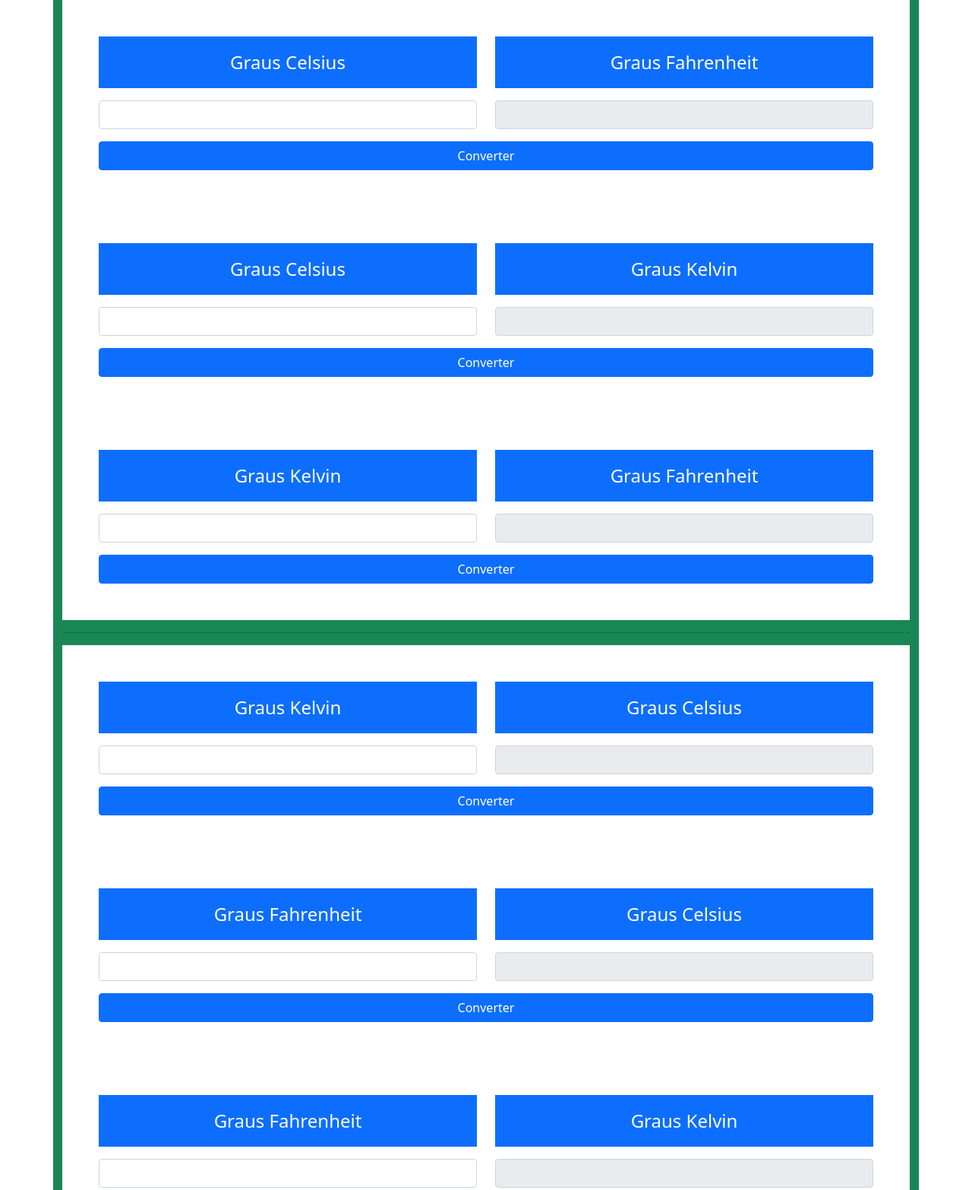
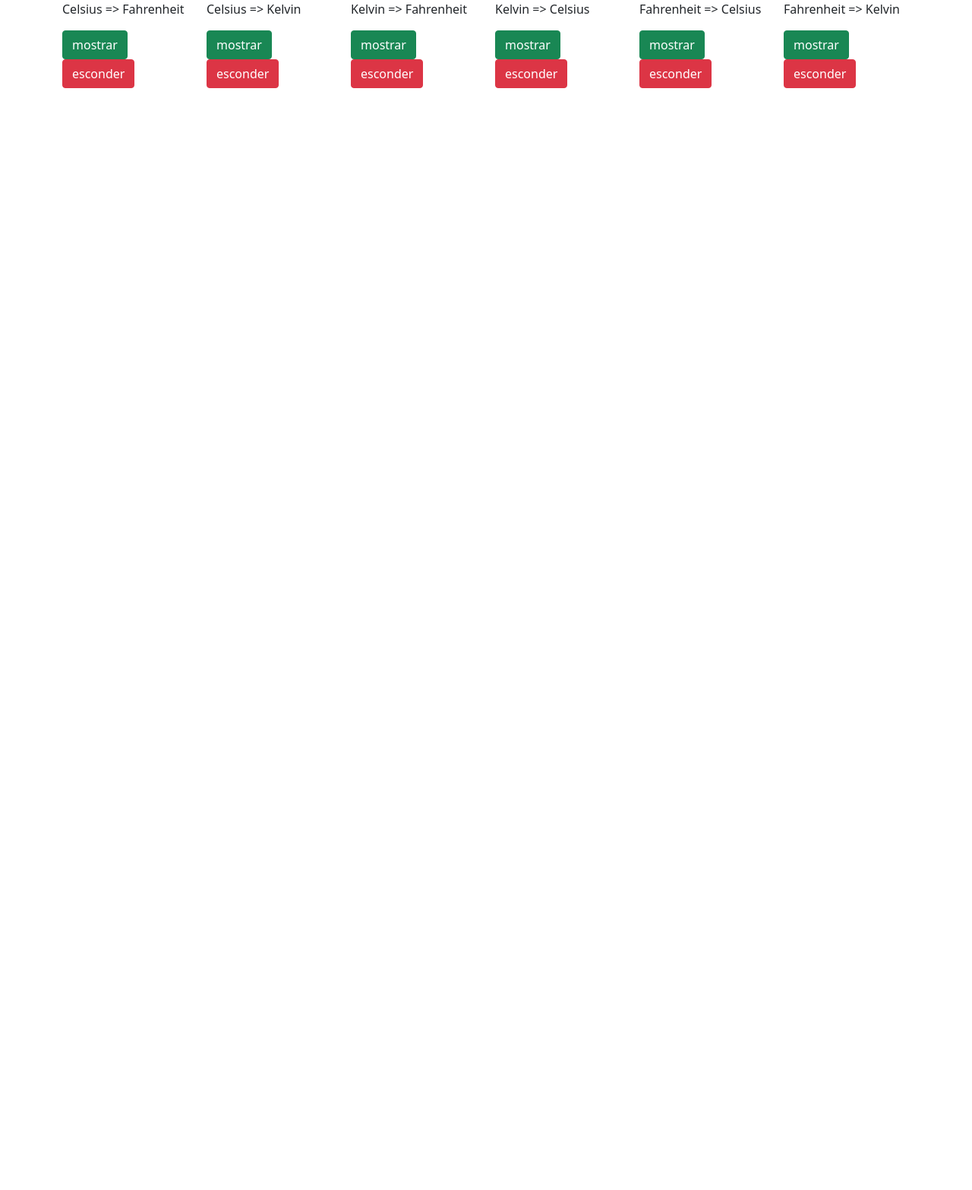
Before and after one commit to WerbssonSaymon/javascript-sistema-multi-ferramentas, a website: page index.html in a window 1280 px wide. Shown: the top 1566 px of the page at 76% size. After the commit the page ends 800 px from the top, so only its background shows below. Drawn offline with nearby package versions, Linux system fonts and the light colour scheme.

Commit message:
adicionado evento jquery e barra de navegação

```diff
--- /dev/null
+++ b/eventos.js
@@ -0,0 +1,12 @@
+$(document).ready(function() {
+    // Esconde todas as divs
+    $("main > div").hide();
+});
+
+function exibeConversor(classe){
+    $('.'+classe).show();
+}
+
+function escondeConversor(classe){
+    $('.'+classe).hide();
+}
--- a/index.html
+++ b/index.html
@@ -6,117 +6,150 @@
     <title>Conversor de Graus</title>
     <link href="https://cdn.jsdelivr.net/npm/bootstrap@5.0.2/dist/css/bootstrap.min.css" rel="stylesheet" integrity="sha384-EVSTQN3/azprG1Anm3QDgpJLIm9Nao0Yz1ztcQTwFspd3yD65VohhpuuCOmLASjC" crossorigin="anonymous">
     <link rel="stylesheet" href="main.css">
+    <script src="https://code.jquery.com/jquery-3.7.0.js" integrity="sha256-JlqSTELeR4TLqP0OG9dxM7yDPqX1ox/HfgiSLBj8+kM=" crossorigin="anonymous"></script>
 </head>
 <body>
-    <!-- valores dos inputs são requeridos -->
+    <nav class="container">
+        <div class="row">
+            <div class="col">
+                <p>Celsius => Fahrenheit</p>
+                <button class="btn btn-success" onclick="exibeConversor('conversorUm')">mostrar</button>
+                <button class="btn btn-danger" onclick="escondeConversor('conversorUm')">esconder</button>
+            </div>
+            <div class="col">
+                <p>Celsius => Kelvin</p>
+                <button class="btn btn-success" onclick="exibeConversor('conversorDois')">mostrar</button>
+                <button class="btn btn-danger" onclick="escondeConversor('conversorDois')">esconder</button>
+            </div>
+            <div class="col">
+                <p>Kelvin => Fahrenheit</p>
+                <button class="btn btn-success" onclick="exibeConversor('conversorTres')">mostrar</button>
+                <button class="btn btn-danger" onclick="escondeConversor('conversorTres')">esconder</button>
+            </div>
+            <div class="col">
+                <p>Kelvin => Celsius</p>
+                <button class="btn btn-success" onclick="exibeConversor('conversorQuatro')">mostrar</button>
+                <button class="btn btn-danger" onclick="escondeConversor('conversorQuatro')">esconder</button>
+            </div>
+            <div class="col">
+                <p>Fahrenheit => Celsius</p>
+                <button class="btn btn-success" onclick="exibeConversor('conversorCinco')">mostrar</button>
+                <button class="btn btn-danger" onclick="escondeConversor('conversorCinco')">esconder</button>
+            </div>
+            <div class="col">
+                <p>Fahrenheit => Kelvin</p>
+                <button class="btn btn-success" onclick="exibeConversor('conversorSeis')">mostrar</button>
+                <button class="btn btn-danger" onclick="escondeConversor('conversorSeis')">esconder</button>
+            </div>
+        </div>
+    </nav>
     <main class="container bg-success">
-        <div class="bg-white p-5" class="divContainer">
-            <form>
-                <div class="row">
-                    <div class="col">
-                      <label class="bg-primary">Graus Celsius</label>
-                      <input type="number" class="form-control" id="campoCelsius" required>
+        <div class="bg-white p-5 divContainer conversorUm">
+            <form class="conversorUm">
+                <div class="row conversorUm">
+                    <div class="col conversorUm">
+                      <label class="bg-primary conversorUm">Graus Celsius</label>
+                      <input type="number" class="form-control conversorUm" id="campoCelsius" required>
                     </div>
-                    <div class="col">
-                      <label class="bg-primary">Graus Fahrenheit</label>
-                      <input type="number" class="form-control" id="resultadoCelFah" readonly>
+                    <div class="col conversorUm">
+                      <label class="bg-primary conversorUm">Graus Fahrenheit</label>
+                      <input type="number" class="form-control conversorUm" id="resultadoCelFah" readonly>
                     </div>
                 </div>
-                <div class="d-grid gap-2 mt-3">
-                    <button class="btn btn-primary" type="button" onclick="celsiusFahrenheit()">Converter</button>
+                <div class="d-grid gap-2 mt-3 conversorUm">
+                    <button class="btn btn-primary conversorUm" type="button" onclick="celsiusFahrenheit()">Converter</button>
                 </div>
             </form>
         </div>
-        <div class="bg-white p-5" class="divContainer">
-            <form>
-                <div class="row">
-                    <div class="col">
-                      <label class="bg-primary">Graus Celsius</label>
-                      <input type="number" class="form-control" id="campoCelsius2" required>
+        <div class="bg-white p-5 divContainer conversorDois">
+            <form class="conversorDois">
+                <div class="row conversorDois">
+                    <div class="col conversorDois">
+                      <label class="bg-primary conversorDois">Graus Celsius</label>
+                      <input type="number" class="form-control conversorDois" id="campoCelsius2" required>
                     </div>
-                    <div class="col">
-                      <label class="bg-primary">Graus Kelvin</label>
-                      <input type="number" class="form-control" id="resultadoCelKel" readonly>
+                    <div class="col conversorDois">
+                      <label class="bg-primary conversorDois">Graus Kelvin</label>
+                      <input type="number" class="form-control conversorDois" id="resultadoCelKel" readonly>
                     </div>
                 </div>
-                <div class="d-grid gap-2 mt-3">
-                    <button class="btn btn-primary" type="button" onclick="celsiusKelvin()">Converter</button>
+                <div class="d-grid gap-2 mt-3 conversorDois">
+                    <button class="btn btn-primary conversorDois" type="button" onclick="celsiusKelvin()">Converter</button>
                 </div>
             </form>
         </div>
-        <div class="bg-white p-5" class="divContainer">
-            <form>
-                <div class="row">
-                    <div class="col">
-                      <label class="bg-primary">Graus Kelvin</label>
-                      <input type="number" class="form-control" id="campoKelvin" required>
+        <div class="bg-white p-5 divContainer conversorTres">
+            <form class="conversorTres">
+                <div class="row conversorTres">
+                    <div class="col conversorTres">
+                      <label class="bg-primary conversorTres">Graus Kelvin</label>
+                      <input type="number" class="form-control conversorTres" id="campoKelvin" required>
                     </div>
-                    <div class="col">
-                      <label class="bg-primary">Graus Fahrenheit</label>
-                      <input type="number" class="form-control" id="resultadoKelFah" readonly>
+                    <div class="col conversorTres">
+                      <label class="bg-primary conversorTres">Graus Fahrenheit</label>
+                      <input type="number" class="form-control conversorTres" id="resultadoKelFah" readonly>
                     </div>
                 </div>
-                <div class="d-grid gap-2 mt-3">
-                    <button class="btn btn-primary" type="button" onclick="kelvinFahrenheit()">Converter</button>
+                <div class="d-grid gap-2 mt-3 conversorTres">
+                    <button class="btn btn-primary conversorTres" type="button" onclick="kelvinFahrenheit()">Converter</button>
                 </div>
             </form>
         </div>
-        <hr>
-        <div class="bg-white p-5" class="divContainer">
-            <form>
-                <div class="row">
-                    <div class="col">
-                      <label class="bg-primary">Graus Kelvin</label>
-                      <input type="number" class="form-control" id="campoKelvin2" required>
+        <div class="bg-white p-5 divContainer conversorQuatro">
+            <form class="conversorQuatro">
+                <div class="row conversorQuatro">
+                    <div class="col conversorQuatro">
+                      <label class="bg-primary conversorQuatro">Graus Kelvin</label>
+                      <input type="number" class="form-control conversorQuatro" id="campoKelvin2" required>
                     </div>
-                    <div class="col">
-                      <label class="bg-primary">Graus Celsius</label>
-                      <input type="number" class="form-control" id="resultadoKelCel" readonly>
+                    <div class="col conversorQuatro">
+                      <label class="bg-primary conversorQuatro">Graus Celsius</label>
+                      <input type="number" class="form-control conversorQuatro" id="resultadoKelCel" readonly>
                     </div>
                 </div>
-                <div class="d-grid gap-2 mt-3">
-                    <button class="btn btn-primary" type="button" onclick="kelvinCelsius()">Converter</button>
+                <div class="d-grid gap-2 mt-3 conversorQuatro">
+                    <button class="btn btn-primary conversorQuatro" type="button" onclick="kelvinCelsius()">Converter</button>
                 </div>
             </form>
         </div>
-        <div class="bg-white p-5" class="divContainer">
-            <form>
-                <div class="row">
-                    <div class="col">
-                      <label class="bg-primary">Graus Fahrenheit</label>
-                      <input type="number" class="form-control" id="campoFahrenheit" required>
+        <div class="bg-white p-5 divContainer conversorCinco">
+            <form class="conversorCinco">
+                <div class="row conversorCinco">
+                    <div class="col conversorCinco">
+                      <label class="bg-primary conversorCinco">Graus Fahrenheit</label>
+                      <input type="number" class="form-control conversorCinco" id="campoFahrenheit" required>
                     </div>
-                    <div class="col">
-                      <label class="bg-primary">Graus Celsius</label>
-                      <input type="number" class="form-control" id="resultadoFahCel" readonly>
+                    <div class="col conversorCinco">
+                      <label class="bg-primary conversorCinco">Graus Celsius</label>
+                      <input type="number" class="form-control conversorCinco" id="resultadoFahCel" readonly>
                     </div>
                 </div>
-                <div class="d-grid gap-2 mt-3">
-                    <button class="btn btn-primary" type="button" onclick="fahrenheitCelsius()">Converter</button>
+                <div class="d-grid gap-2 mt-3 conversorCinco">
+                    <button class="btn btn-primary conversorCinco" type="button" onclick="fahrenheitCelsius()">Converter</button>
                 </div>
             </form>
         </div>
-        <div class="bg-white p-5" class="divContainer">
-            <form>
-                <div class="row">
-                    <div class="col">
-                      <label class="bg-primary">Graus Fahrenheit</label>
-                      <input type="number" class="form-control" id="campoFahrenheit2" required>
+        <div class="bg-white p-5 divContainer conversorSeis">
+            <form class="conversorSeis">
+                <div class="row conversorSeis">
+                    <div class="col conversorSeis">
+                      <label class="bg-primary conversorSeis">Graus Fahrenheit</label>
+                      <input type="number" class="form-control conversorSeis" id="campoFahrenheit2" required>
                     </div>
-                    <div class="col">
-                      <label class="bg-primary">Graus Kelvin</label>
-                      <input type="number" class="form-control" id="resultadoFahKel" readonly>
+                    <div class="col conversorSeis">
+                      <label class="bg-primary conversorSeis">Graus Kelvin</label>
+                      <input type="number" class="form-control conversorSeis" id="resultadoFahKel" readonly>
                     </div>
                 </div>
-                <div class="d-grid gap-2 mt-3">
-                    <button class="btn btn-primary" type="button" onclick="fahrenheitKelvin()">Converter</button>
+                <div class="d-grid gap-2 mt-3 conversorSeis">
+                    <button class="btn btn-primary conversorSeis" type="button" onclick="fahrenheitKelvin()">Converter</button>
                 </div>
             </form>
         </div>
     </main>
 
     <script type="text/javascript" src="conversor.js"></script>
+    <script type="text/javascript" src="eventos.js"></script>
     <script src="https://cdn.jsdelivr.net/npm/bootstrap@5.0.2/dist/js/bootstrap.bundle.min.js" integrity="sha384-MrcW6ZMFYlzcLA8Nl+NtUVF0sA7MsXsP1UyJoMp4YLEuNSfAP+JcXn/tWtIaxVXM" crossorigin="anonymous"></script>
-    <script src="https://code.jquery.com/jquery-3.7.0.js" integrity="sha256-JlqSTELeR4TLqP0OG9dxM7yDPqX1ox/HfgiSLBj8+kM=" crossorigin="anonymous"></script>
 </body>
 </html>
```
